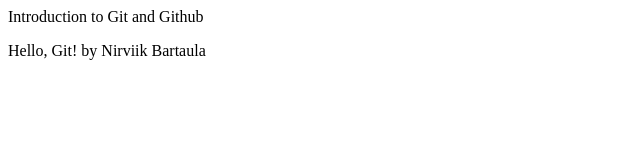
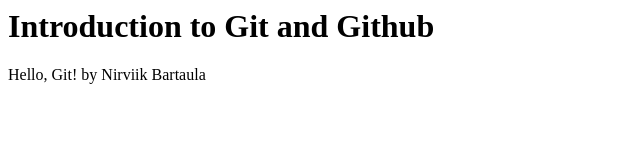
Before and after one commit to Nirvik6666/Nirvik-, a plain HTML site: page index.html in a window 1280 px wide. Shown: the whole page, without its empty margins (0-640 px from the left). Drawn offline with Linux system fonts and the light colour scheme.

Commit message:
fix typo in h1 tag

```diff
--- a/index.html
+++ b/index.html
@@ -3,7 +3,7 @@
 <title>Hello, Git!</title>
 </head>
 <body>
-     <h>Introduction to Git and Github</h1>
+     <h1>Introduction to Git and Github</h1>
     <p>Hello, Git! by Nirviik Bartaula</p>
 </body>
 </html>
```
